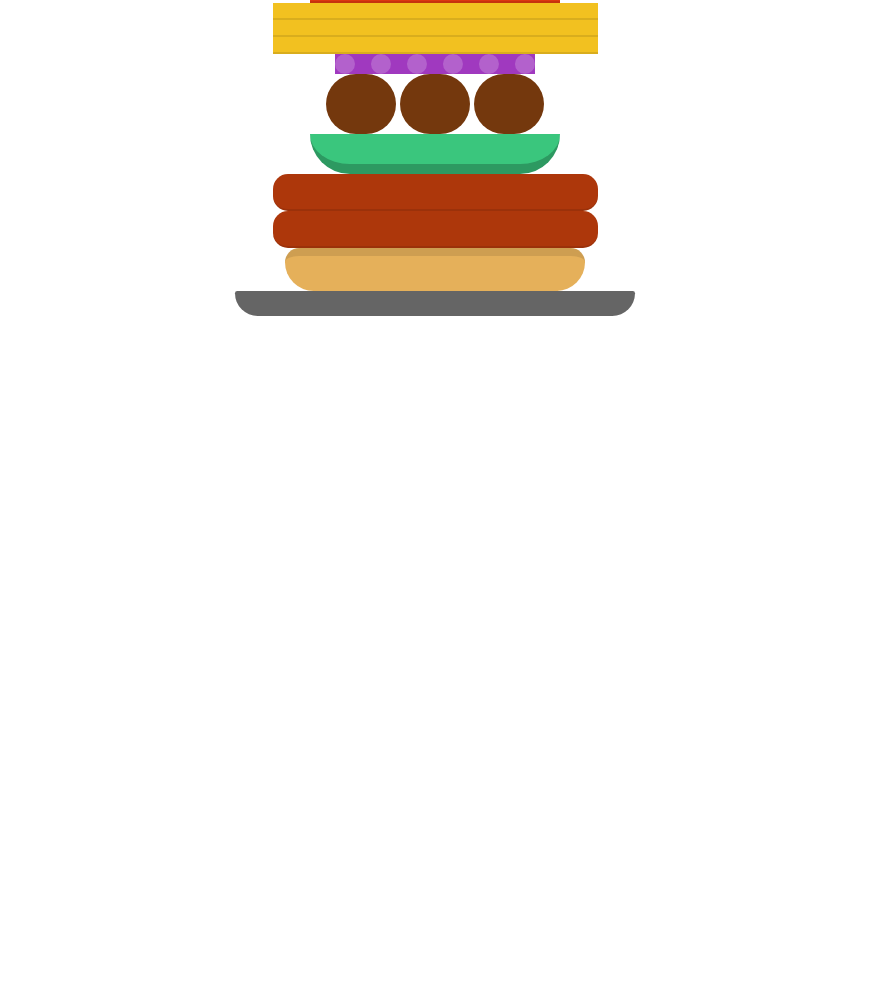
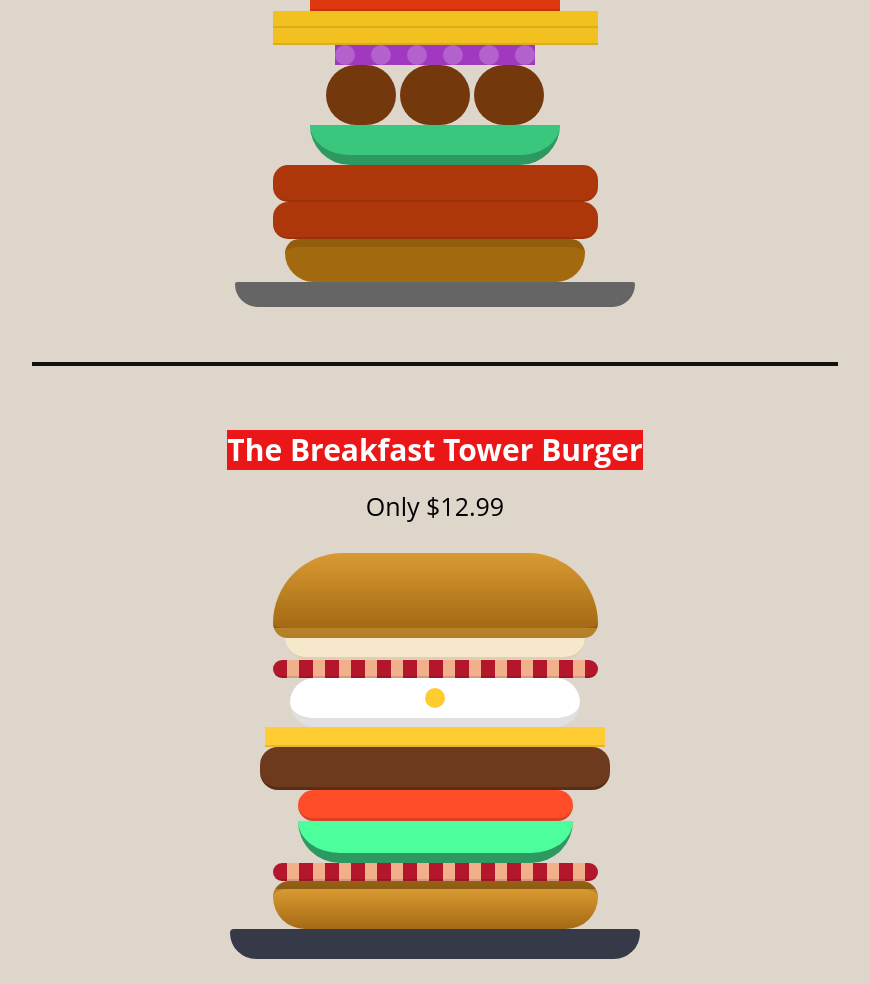
Before and after one commit to danielaverap/lab6, a plain HTML site: page index.html in a window 1280 px wide. Shown: the part 270-1254 px from the top of the page, without its empty margins (205-1074 px from the left). Before the commit the page ends 800 px from the top, so only its background shows below. Drawn offline with Linux system fonts and the light colour scheme.

Commit message:
new burger

```diff
--- a/index.html
+++ b/index.html
@@ -1,13 +1,12 @@
-<html>
+<html lang="en">
   <head>
     <title>Build-a-Burger</title>
-    <link rel="stylesheet" href="style.css">
-    <link rel="stylesheet" href="ingredients.css">
+    <link rel="stylesheet" href="style.css" />
+    <link rel="stylesheet" href="ingredients.css" />
   </head>
   <body>
-
-    <h1>The Best Burger</h1>
-    <h2>Only $9.99</h2>
+    <h1>The Classic Burger</h1>
+    <h2>Only $10.99</h2>
 
     <!--
     Rearrange the elements below to make your own custom burger.
@@ -18,7 +17,7 @@
       <div class="bun-top"></div>
       <div class="cheese"></div>
       <div class="tomato"></div>
-      <div class="cheese"></div>
+
       <div class="cheese"></div>
       <div class="cheese"></div>
       <div class="onion"></div>
@@ -32,5 +31,28 @@
       <div class="plate"></div>
     </div>
 
+    <hr />
+
+    <h1>The Breakfast Tower Burger</h1>
+    <h2>Only $12.99</h2>
+
+    <div class="burger">
+      <div class="bun-top2"></div>
+
+      <div class="mayo2"></div>
+      <div class="bacon2"></div>
+      <div class="egg2"></div>
+
+      <div class="cheese2"></div>
+      <div class="patty2"></div>
+
+      <div class="tomato2"></div>
+      <div class="pickle2"></div>
+
+      <div class="bacon2"></div>
+
+      <div class="bun-bottom2"></div>
+      <div class="plate2"></div>
+    </div>
   </body>
 </html>
--- a/ingredients.css
+++ b/ingredients.css
@@ -4,7 +4,7 @@
 .bun-top {
   height: 70px;
   width: 60%;
-  background: #e5b05a;
+  background: #a2690e;
   border-radius: 100px 100px 20px 20px;
   border-bottom: solid 10px rgba(0,0,0,.1);
 }
@@ -57,7 +57,7 @@
 .bun-bottom {
   height: 35px;
   width: 60%;
-  background: #e5b05a;
+  background:  #a2690e;
   border-radius: 20px 20px 40px 40px;
   border-top: solid 8px rgba(0,0,0,.1)
 }
@@ -68,3 +68,101 @@
   background: #656565;
   border-radius: 20px 20px 200px 200px;
 }
+
+
+/* ===== BURGER 2 INGREDIENTS ===== */
+
+.bun-top2 {
+  height: 75px;
+  width: 65%;
+  background: linear-gradient(180deg, #d89a32, #a46a14);
+  border-radius: 120px 120px 25px 25px;
+  border-bottom: solid 10px rgba(0,0,0,.15);
+}
+
+.mayo2 {
+  height: 19px;
+  width: 60%;
+  background: #f6e8ca;
+  border-radius: 0 0 30px 30px;
+  border-bottom: solid 3px rgba(0,0,0,.1);
+}
+
+.bacon2 {
+  height: 16px;
+  width: 65%;
+  background: repeating-linear-gradient(
+    90deg,
+    #b4162c 0 14px,
+    #f1b08b 14px 26px
+  );
+  border-radius: 10px;
+  border-bottom: solid 2px rgba(0,0,0,.12);
+}
+
+.egg2 {
+  height: 40px;
+  width: 58%;
+  background: #ffffff;
+  border-radius: 999px;
+  border-bottom: solid 9px rgba(0,0,0,.12);
+  position: relative;
+}
+
+.egg2::after {
+  content: "";
+  position: absolute;
+  top: 10px;
+  left: 50%;
+  transform: translateX(-50%);
+  width: 20px;
+  height: 20px;
+  background: #ffcc2f;
+  border-radius: 50%;
+}
+
+.cheese2 {
+  height: 18px;
+  width: 68%;
+  background: #ffcc33;
+  border-bottom: solid 2px rgba(0,0,0,.1);
+}
+
+.patty2 {
+  height: 40px;
+  width: 70%;
+  background: #6d3a1e;
+  border-radius: 18px;
+  border-bottom: solid 3px rgba(0,0,0,.2);
+}
+
+.tomato2 {
+  height: 28px;
+  width: 55%;
+  background: #ff4d2a;
+  border-radius: 100px;
+  border-bottom: solid 3px rgba(0,0,0,.15);
+}
+
+.pickle2 {
+  height: 32px;
+  width: 55%;
+  background: #4dff9c;
+  border-radius: 0 0 120px 120px;
+  border-bottom: solid 10px #2d9961;
+}
+
+.bun-bottom2 {
+  height: 40px;
+  width: 65%;
+   background: linear-gradient(180deg, #d89a32, #a46a14);
+  border-radius: 25px 25px 50px 50px;
+  border-top: solid 8px rgba(0,0,0,.15);
+}
+
+.plate2 {
+  height: 30px;
+  width: 82%;
+  background: #353948;
+  border-radius: 30px 30px 200px 200px;
+}
--- a/style.css
+++ b/style.css
@@ -1,25 +1,23 @@
 @charset "UTF-8";
 /* CSS Document */
-
 
 body {
   font-family: "Open Sans", sans-serif;
   padding: 25px 20px;
   margin: 0;
   text-align: center;
+  background-color: #ded6cb;
 }
-
 h1 {
   font-size: 30px;
   text-align: center;
-  margin: 0;
+  margin: 9;
   padding: 5px 0;
-  background: #ea260d;
-  text-shadow: 0px 2px 0 rgba(0,0,0,.2);
+  background: #eb1617;
+
   line-height: 100%;
-  color: white;
-  padding: 10px;
-  margin: 0 auto;
+  color: #ffffff;
+
   display: inline-block;
 }
 
@@ -40,3 +38,10 @@ h2 {
 .burger > div {
   margin: 0 auto;
 }
+hr {
+  margin: 55px auto;
+  border: none;
+  height: 4px;
+  width: 65%;
+  background: #111;
+}
```
